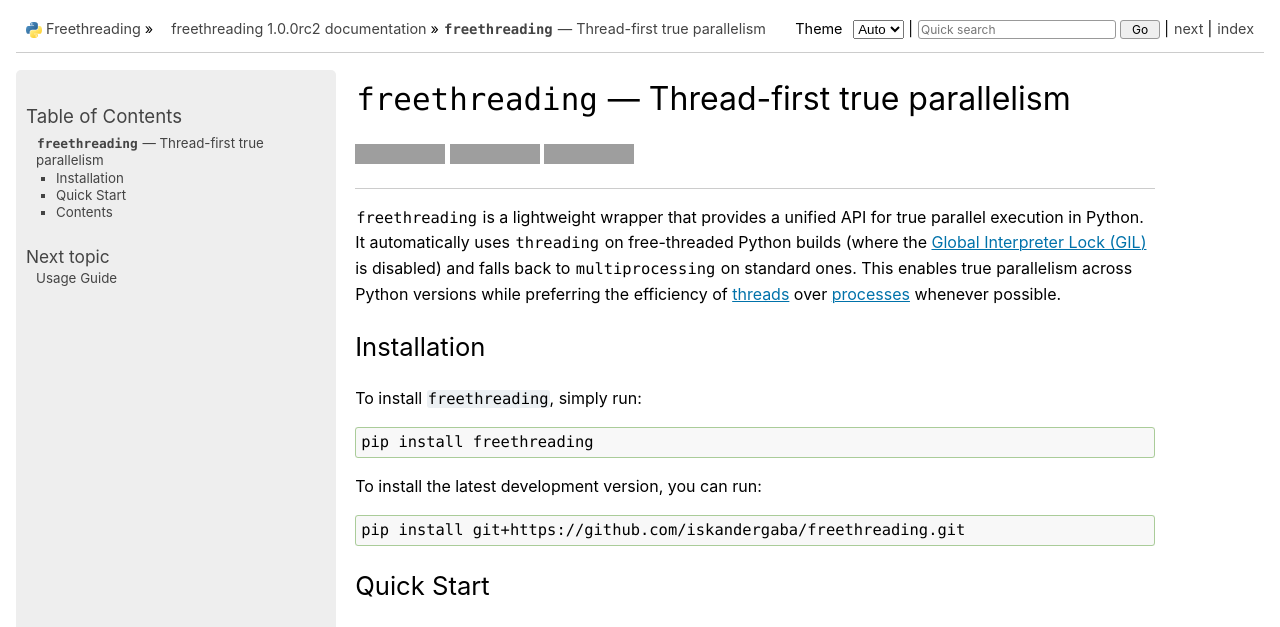
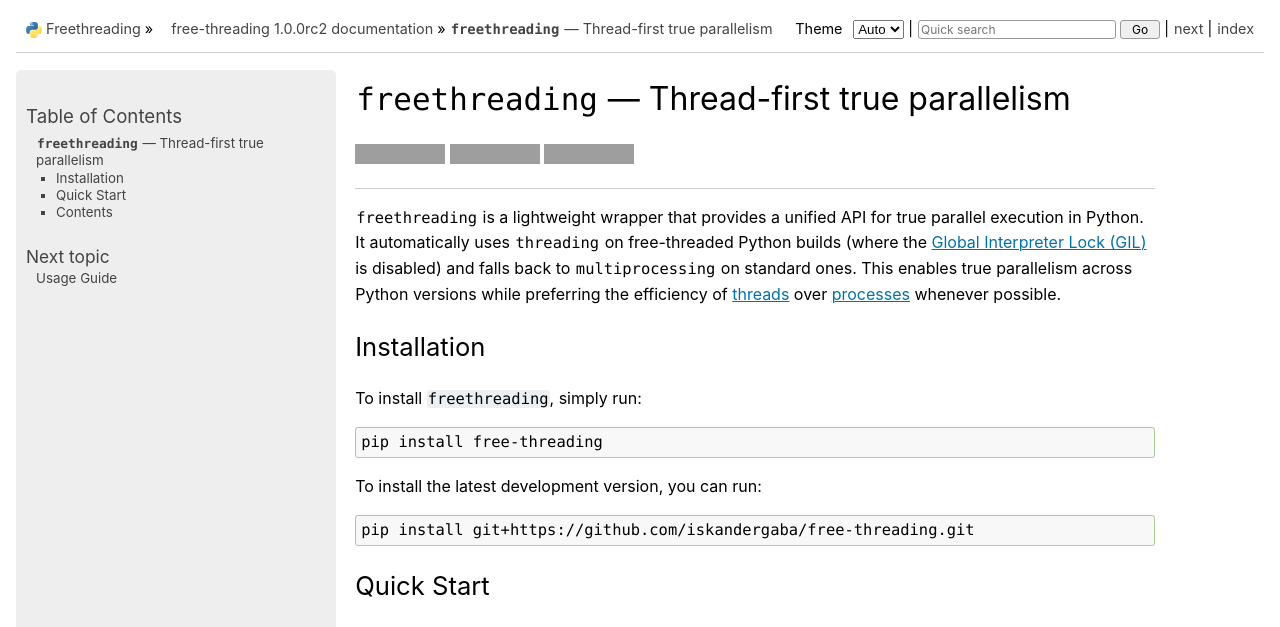
Before and after one commit to iskandergaba/freethreading, a Sphinx documentation site: the page built from docs/index.rst, in a window 1280 px wide and 900 px high. Shown: the top 627 px of the window. Built offline with Sphinx 7.4.7, drawn with Linux system fonts in a browser that asks for light colours; pages that are not in the unit, such as notebooks, are missing from menus; some of the changed text lies outside the part shown; grey boxes are pictures that could not be loaded.

Commit message:
Rename the project to free-threading

```diff
--- a/docs/index.rst
+++ b/docs/index.rst
@@ -20,13 +20,13 @@
 
 .. code-block:: shell
 
-   pip install freethreading
+   pip install free-threading
 
 To install the latest development version, you can run:
 
 .. code-block:: shell
 
-   pip install git+https://github.com/iskandergaba/freethreading.git
+   pip install git+https://github.com/iskandergaba/free-threading.git
 
 
 Quick Start
--- a/pyproject.toml
+++ b/pyproject.toml
@@ -3,7 +3,7 @@
 build-backend = "poetry.core.masonry.api"
 
 [project]
-name = "freethreading"
+name = "free-threading"
 version = "1.0.0rc2"
 description = "Thread-first true parallelism"
 license = "MIT"
@@ -42,6 +42,9 @@
     "python-docs-theme~=2025.10"
 ]
 
+[tool.poetry]
+packages = [{ include = "freethreading", from = "src" }]
+
 [tool.uv.dependency-groups]
 docs = { requires-python = ">=3.12" }
 
```
Also changed, not shown: README.md (+2 -2 lines), 1 other file.
